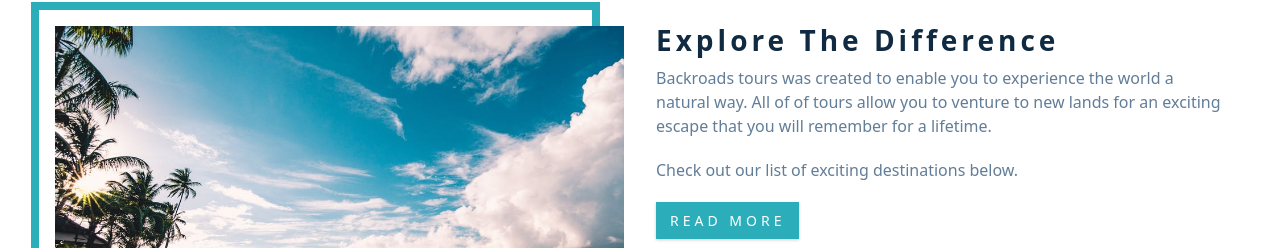
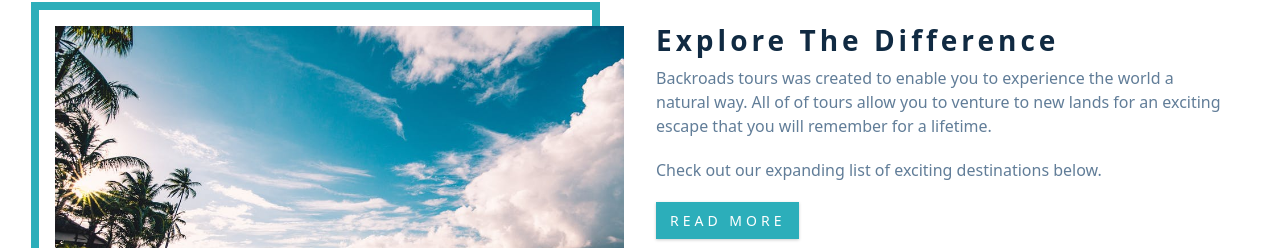
Before and after one commit to swanmac/backroads-tours, a React (Create React App) app: page / in a window 1280 px wide. Shown: the part 958-1206 px from the top of the page. Built offline with nearby package versions, Linux system fonts and the light colour scheme.

Commit message:
update about

```diff
--- a/src/components/About.js
+++ b/src/components/About.js
@@ -16,7 +16,7 @@ const About = () => {
             Backroads tours was created to enable you to experience the world a natural way. All of of tours allow you to venture to new lands for an exciting escape that you will remember for a lifetime.
           </p>
           <p>
-            Check out our list of exciting destinations below.
+            Check out our expanding list of exciting destinations below.
           </p>
           <a href='#tours' className='btn'>
             read more
```
